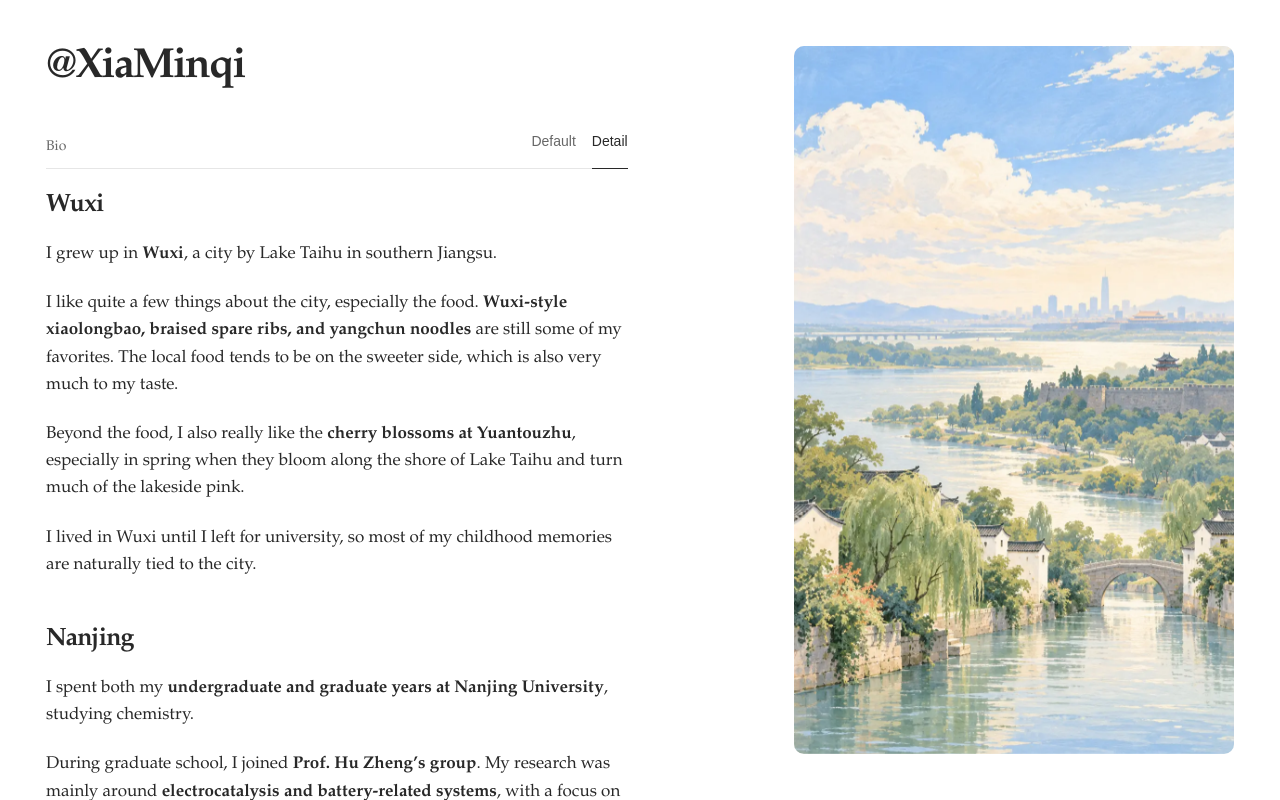
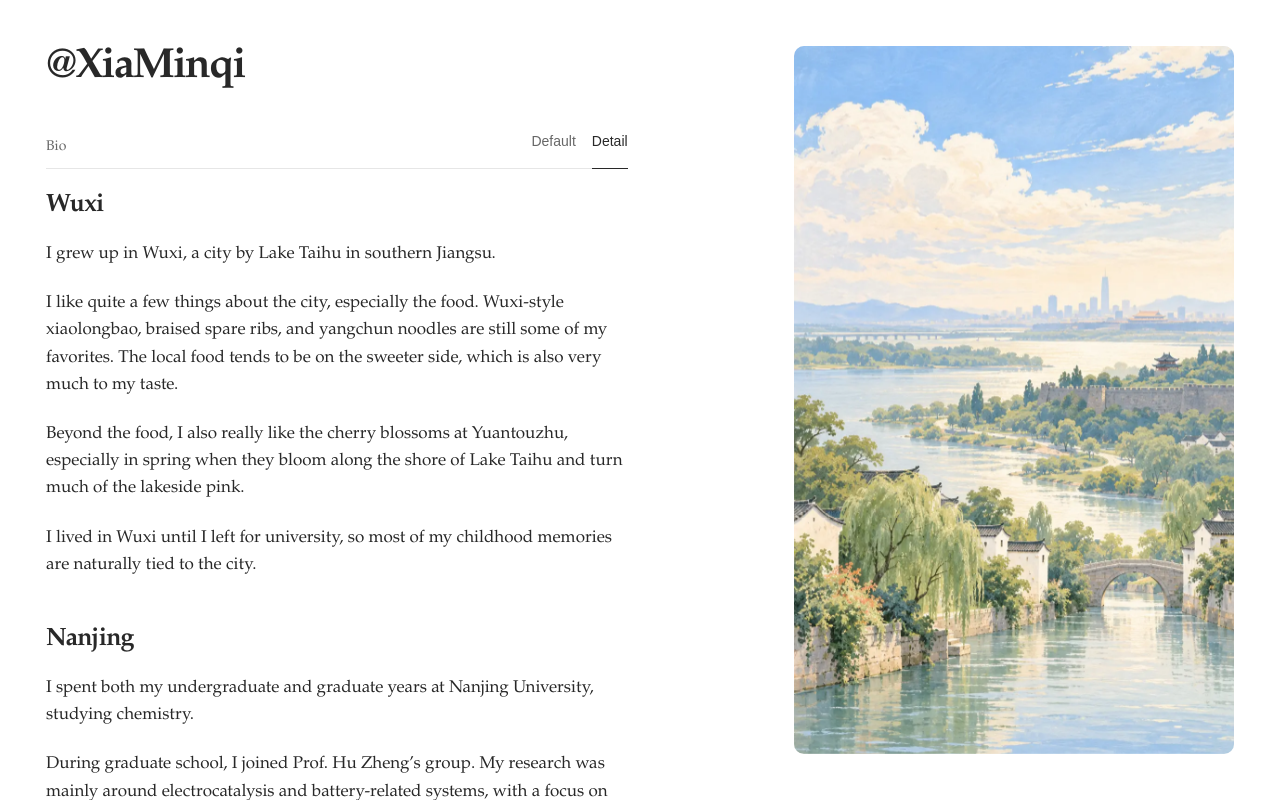
Before and after one commit to XiaMinqi/Home, a Next.js app: page / in a window 1280 px wide. Both pictures are taken after a click on the button "Detail". Shown: the top 800 px of the page. Built offline with nearby package versions, Linux system fonts and the light colour scheme.

Commit message:
Refine favicon and remove detail text emphasis

```diff
--- a/app/page.tsx
+++ b/app/page.tsx
@@ -73,12 +73,12 @@ export default function Home() {
               <div className="detail-copy">
                 <section aria-labelledby="wuxi-title">
                   <h2 id="wuxi-title">Wuxi</h2>
-                  <p>I grew up in <strong>Wuxi</strong>, a city by Lake Taihu in southern Jiangsu.</p>
+                  <p>I grew up in Wuxi, a city by Lake Taihu in southern Jiangsu.</p>
                   <p>
-                    I like quite a few things about the city, especially the food. <strong>Wuxi-style xiaolongbao, braised spare ribs, and yangchun noodles</strong> are still some of my favorites. The local food tends to be on the sweeter side, which is also very much to my taste.
+                    I like quite a few things about the city, especially the food. Wuxi-style xiaolongbao, braised spare ribs, and yangchun noodles are still some of my favorites. The local food tends to be on the sweeter side, which is also very much to my taste.
                   </p>
                   <p>
-                    Beyond the food, I also really like the <strong>cherry blossoms at Yuantouzhu</strong>, especially in spring when they bloom along the shore of Lake Taihu and turn much of the lakeside pink.
+                    Beyond the food, I also really like the cherry blossoms at Yuantouzhu, especially in spring when they bloom along the shore of Lake Taihu and turn much of the lakeside pink.
                   </p>
                   <p>
                     I lived in Wuxi until I left for university, so most of my childhood memories are naturally tied to the city.
@@ -88,13 +88,13 @@ export default function Home() {
                 <section aria-labelledby="nanjing-title">
                   <h2 id="nanjing-title">Nanjing</h2>
                   <p>
-                    I spent both my <strong>undergraduate and graduate years at Nanjing University</strong>, studying chemistry.
+                    I spent both my undergraduate and graduate years at Nanjing University, studying chemistry.
                   </p>
                   <p>
-                    During graduate school, I joined <strong>Prof. Hu Zheng’s group</strong>. My research was mainly around <strong>electrocatalysis and battery-related systems</strong>, with a focus on <strong>computational chemistry and molecular dynamics simulations</strong>.
+                    During graduate school, I joined Prof. Hu Zheng’s group. My research was mainly around electrocatalysis and battery-related systems, with a focus on computational chemistry and molecular dynamics simulations.
                   </p>
                   <p>
-                    A fairly large part of my university years also overlapped with the <strong>COVID pandemic</strong>. Classes, research and campus life were affected at different points, and there were periods when travelling between cities was much more complicated than usual. It was an unusual part of spending my early twenties at university.
+                    A fairly large part of my university years also overlapped with the COVID pandemic. Classes, research and campus life were affected at different points, and there were periods when travelling between cities was much more complicated than usual. It was an unusual part of spending my early twenties at university.
                   </p>
                   <p>
                     After several years there, I also grew to like Nanjing itself — its old neighborhoods, universities, mountains and lakes.
@@ -104,16 +104,16 @@ export default function Home() {
                 <section aria-labelledby="beijing-title">
                   <h2 id="beijing-title">Beijing</h2>
                   <p>
-                    After graduation, I moved to <strong>Beijing</strong> and started working in industrial R&amp;D.
+                    After graduation, I moved to Beijing and started working in industrial R&amp;D.
                   </p>
                   <p>
-                    Compared with graduate school, the scope of my work has gradually become much broader. I still work with <strong>molecular simulation</strong>, but now also spend a lot of time on <strong>measurement, data analysis, modelling, scientific software and AI</strong>.
+                    Compared with graduate school, the scope of my work has gradually become much broader. I still work with molecular simulation, but now also spend a lot of time on measurement, data analysis, modelling, scientific software and AI.
                   </p>
                   <p>
                     One change I particularly enjoy is that the problems are usually much closer to real products. A question may start from an unexpected product behavior, then require experiments, data analysis or simulation to understand it, and eventually turn into a model or a tool that other researchers can use.
                   </p>
                   <p>
-                    Over the past few years, I have also been doing more work around <strong>AI for science, scientific agents and laboratory automation</strong>. A lot of my current interest is in how computation, experimental data, scientific models and AI systems can work together in R&amp;D.
+                    Over the past few years, I have also been doing more work around AI for science, scientific agents and laboratory automation. A lot of my current interest is in how computation, experimental data, scientific models and AI systems can work together in R&amp;D.
                   </p>
                   <p>
                     Beijing is also quite different from both Wuxi and Nanjing. I am still gradually getting to know the city outside work.
@@ -123,16 +123,16 @@ export default function Home() {
                 <section aria-labelledby="outside-work-title">
                   <h2 id="outside-work-title">Outside work</h2>
                   <p>
-                    I like staying active and spend quite a bit of my free time outdoors. <strong>Badminton</strong> is the sport I play most regularly, and I also enjoy <strong>skiing, cycling and going to the gym</strong>.
+                    I like staying active and spend quite a bit of my free time outdoors. Badminton is the sport I play most regularly, and I also enjoy skiing, cycling and going to the gym.
                   </p>
                   <p>
-                    I am also interested in things like <strong>Chinese chess and Rubik’s cubes</strong>. I am not particularly serious about either of them, but I enjoy activities where there is something to figure out, practice, or gradually get better at.
+                    I am also interested in things like Chinese chess and Rubik’s cubes. I am not particularly serious about either of them, but I enjoy activities where there is something to figure out, practice, or gradually get better at.
                   </p>
                   <p>
-                    When I want something quieter, I like <strong>reading</strong>. I also enjoy going out — walking around a city, visiting somewhere new, or taking a trip when I have the chance.
+                    When I want something quieter, I like reading. I also enjoy going out — walking around a city, visiting somewhere new, or taking a trip when I have the chance.
                   </p>
                   <p>
-                    And despite already spending plenty of time with computers at work, I still genuinely enjoy <strong>coding</strong>. Sometimes I code because I need a tool; sometimes it is simply satisfying to build something and see it work.
+                    And despite already spending plenty of time with computers at work, I still genuinely enjoy coding. Sometimes I code because I need a tool; sometimes it is simply satisfying to build something and see it work.
                   </p>
                 </section>
               </div>
```
Also changed, not shown: public/favicon.svg.
